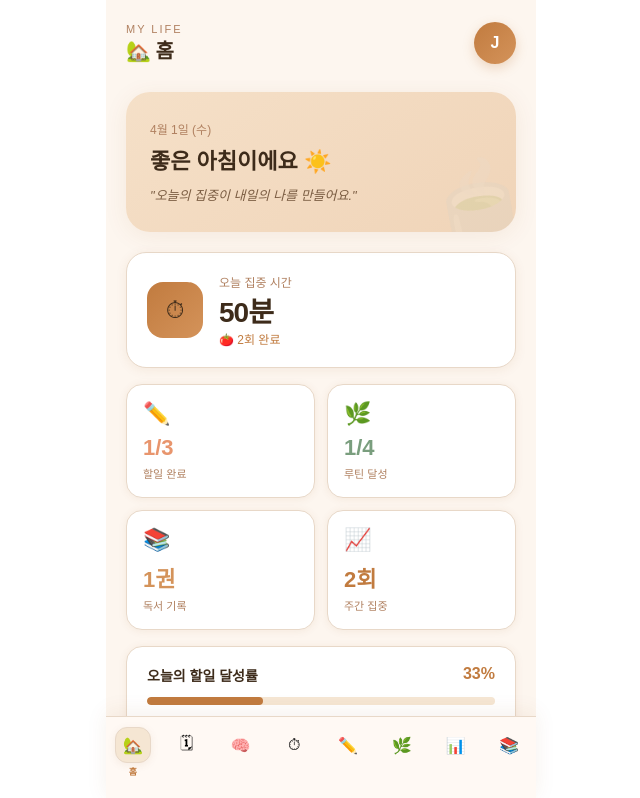
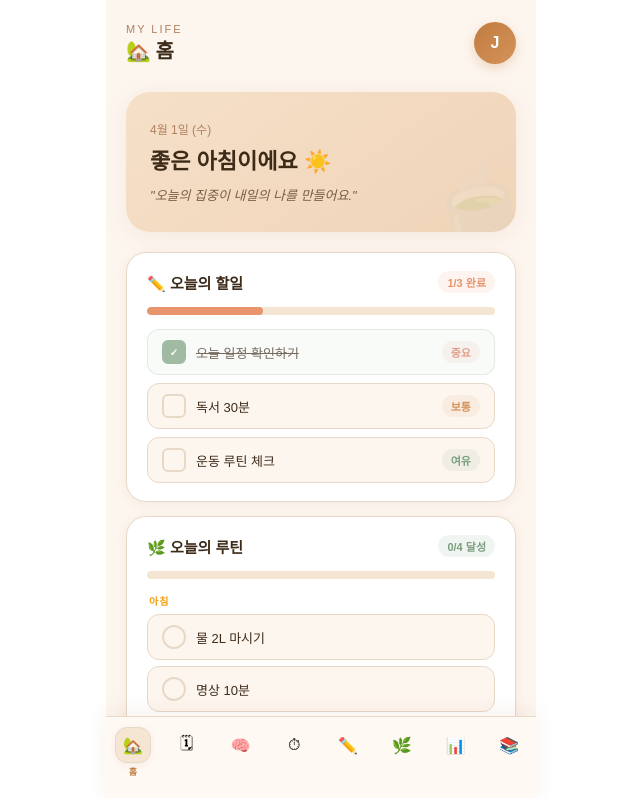
Before and after one commit to jinayou79-star/my-life-app, a React (Create React App) app: page / in a window 1280 px wide. Shown: the top 798 px of the page, without its empty margins (319-959 px from the left). Built offline with nearby package versions, Linux system fonts and the light colour scheme.

Commit message:
홈 화면 할일·루틴 체크 추가

```diff
--- a/src/App.js
+++ b/src/App.js
@@ -22,7 +22,7 @@ const C = {
 
 const TABS = [
   { id: "home", icon: "🏡", label: "홈" },
-  { id: "calendar", icon: "🗓", label: "캘린더" },
+  { id: "calendar", icon: "🗓", label: "일정" },
   { id: "study", icon: "🧠", label: "학습" },
   { id: "timer", icon: "⏱", label: "타이머" },
   { id: "todo", icon: "✏️", label: "할일" },
@@ -244,69 +244,94 @@ function Home({ todos, routines, sessions, readings }) {
         <div style={{ color: C.sub, fontSize: 13, fontStyle: "italic" }}>"{quote}"</div>
       </div>
 
-      {/* today's focus time */}
+      {/* 오늘의 할일 목록 */}
       <div style={{
         background: C.card, border: `1px solid ${C.border}`,
-        borderRadius: 20, padding: "20px",
-        marginBottom: 16,
-        boxShadow: `0 2px 12px ${C.shadow}`,
-        display: "flex", alignItems: "center", gap: 16,
+        borderRadius: 20, padding: "18px 20px",
+        marginBottom: 14, boxShadow: `0 2px 12px ${C.shadow}`,
       }}>
-        <div style={{
-          width: 56, height: 56, borderRadius: 16,
-          background: `linear-gradient(135deg, ${C.accent}, ${C.accentLight})`,
-          display: "flex", alignItems: "center", justifyContent: "center",
-          fontSize: 24, flexShrink: 0,
-        }}>⏱</div>
-        <div>
-          <div style={{ color: C.muted, fontSize: 12 }}>오늘 집중 시간</div>
-          <div style={{ color: C.text, fontSize: 28, fontWeight: 800, letterSpacing: -1 }}>
-            {Math.floor(totalMin / 60) > 0 && `${Math.floor(totalMin / 60)}시간 `}{totalMin % 60}분
-          </div>
-          <div style={{ color: C.accent, fontSize: 12 }}>🍅 {todaySessions.length}회 완료</div>
+        <div style={{ display: "flex", justifyContent: "space-between", alignItems: "center", marginBottom: 14 }}>
+          <div style={{ color: C.text, fontSize: 15, fontWeight: 800 }}>✏️ 오늘의 할일</div>
+          <Chip color={C.warm1}>{doneTodos}/{todos.length} 완료</Chip>
+        </div>
+        <ProgressBar value={todos.length ? doneTodos / todos.length : 0} color={C.warm1} />
+        <div style={{ marginTop: 14, display: "flex", flexDirection: "column", gap: 8 }}>
+          {todos.length === 0 && (
+            <div style={{ color: C.muted, fontSize: 13, textAlign: "center", padding: "12px 0" }}>할일 탭에서 추가해보세요!</div>
+          )}
+          {todos.map(t => (
+            <div key={t.id} style={{
+              display: "flex", alignItems: "center", gap: 10,
+              background: t.done ? `${C.sage}10` : C.bg,
+              border: `1px solid ${t.done ? C.sage + "44" : C.border}`,
+              borderRadius: 12, padding: "10px 14px",
+              opacity: t.done ? 0.7 : 1,
+            }}>
+              <div style={{
+                width: 20, height: 20, borderRadius: 6, flexShrink: 0,
+                border: `2px solid ${t.done ? C.sage : C.border}`,
+                background: t.done ? C.sage : "transparent",
+                display: "flex", alignItems: "center", justifyContent: "center",
+              }}>
+                {t.done && <span style={{ color: "#fff", fontSize: 10, fontWeight: 900 }}>✓</span>}
+              </div>
+              <span style={{
+                color: C.text, fontSize: 13, flex: 1,
+                textDecoration: t.done ? "line-through" : "none",
+              }}>{t.text}</span>
+              <Chip color={{ 중요: C.warm2, 보통: C.amber, 여유: C.sage }[t.pri] || C.muted}>{t.pri}</Chip>
+            </div>
+          ))}
         </div>
       </div>
 
-      {/* grid */}
-      <div style={{ display: "grid", gridTemplateColumns: "1fr 1fr", gap: 12, marginBottom: 16 }}>
-        {[
-          { label: "할일 완료", value: `${doneTodos}/${todos.length}`, icon: "✏️", color: C.warm1 },
-          { label: "루틴 달성", value: `${doneRoutines}/${routines.length}`, icon: "🌿", color: C.sage },
-          { label: "독서 기록", value: `${readings.length}권`, icon: "📚", color: C.amber },
-          { label: "주간 집중", value: `${sessions.length}회`, icon: "📈", color: C.accent },
-        ].map(s => (
-          <div key={s.label} style={{
-            background: C.card, border: `1px solid ${C.border}`,
-            borderRadius: 16, padding: "16px",
-            boxShadow: `0 1px 8px ${C.shadow}`,
-          }}>
-            <div style={{ fontSize: 22, marginBottom: 8 }}>{s.icon}</div>
-            <div style={{ color: s.color, fontSize: 22, fontWeight: 800 }}>{s.value}</div>
-            <div style={{ color: C.muted, fontSize: 11, marginTop: 4 }}>{s.label}</div>
-          </div>
-        ))}
-      </div>
-
-      {/* daily progress */}
+      {/* 루틴 달성 체크 */}
       <div style={{
         background: C.card, border: `1px solid ${C.border}`,
-        borderRadius: 16, padding: "18px 20px",
-        boxShadow: `0 1px 8px ${C.shadow}`,
+        borderRadius: 20, padding: "18px 20px",
+        boxShadow: `0 2px 12px ${C.shadow}`,
       }}>
-        <div style={{ display: "flex", justifyContent: "space-between", marginBottom: 12 }}>
-          <span style={{ color: C.text, fontSize: 14, fontWeight: 700 }}>오늘의 할일 달성률</span>
-          <span style={{ color: C.accent, fontWeight: 800 }}>
-            {todos.length ? Math.round(doneTodos / todos.length * 100) : 0}%
-          </span>
-        </div>
-        <ProgressBar value={todos.length ? doneTodos / todos.length : 0} color={C.accent} />
-        <div style={{ display: "flex", justifyContent: "space-between", marginTop: 14, marginBottom: 4 }}>
-          <span style={{ color: C.text, fontSize: 14, fontWeight: 700 }}>루틴 달성률</span>
-          <span style={{ color: C.sage, fontWeight: 800 }}>
-            {routines.length ? Math.round(doneRoutines / routines.length * 100) : 0}%
-          </span>
+        <div style={{ display: "flex", justifyContent: "space-between", alignItems: "center", marginBottom: 14 }}>
+          <div style={{ color: C.text, fontSize: 15, fontWeight: 800 }}>🌿 오늘의 루틴</div>
+          <Chip color={C.sage}>{doneRoutines}/{routines.length} 달성</Chip>
         </div>
         <ProgressBar value={routines.length ? doneRoutines / routines.length : 0} color={C.sage} />
+        <div style={{ marginTop: 14, display: "flex", flexDirection: "column", gap: 8 }}>
+          {routines.length === 0 && (
+            <div style={{ color: C.muted, fontSize: 13, textAlign: "center", padding: "12px 0" }}>루틴 탭에서 추가해보세요!</div>
+          )}
+          {["아침","오전","점심","오후","저녁","밤"].map(time => {
+            const group = routines.filter(r => r.time === time);
+            if (!group.length) return null;
+            const TCOLS = { 아침: "#f59e0b", 오전: "#60a5fa", 점심: "#34d399", 오후: "#a78bfa", 저녁: C.warm1, 밤: "#818cf8" };
+            return (
+              <div key={time}>
+                <div style={{ color: TCOLS[time], fontSize: 10, fontWeight: 800, letterSpacing: 1, marginBottom: 6, paddingLeft: 2 }}>{time.toUpperCase()}</div>
+                <div style={{ display: "flex", flexDirection: "column", gap: 6 }}>
+                  {group.map(r => (
+                    <div key={r.id} style={{
+                      display: "flex", alignItems: "center", gap: 10,
+                      background: r.doneToday ? `${TCOLS[time]}10` : C.bg,
+                      border: `1px solid ${r.doneToday ? TCOLS[time] + "44" : C.border}`,
+                      borderRadius: 12, padding: "10px 14px",
+                    }}>
+                      <div style={{
+                        width: 20, height: 20, borderRadius: "50%", flexShrink: 0,
+                        border: `2px solid ${r.doneToday ? TCOLS[time] : C.border}`,
+                        background: r.doneToday ? TCOLS[time] : "transparent",
+                        display: "flex", alignItems: "center", justifyContent: "center",
+                      }}>
+                        {r.doneToday && <span style={{ color: "#fff", fontSize: 10, fontWeight: 900 }}>✓</span>}
+                      </div>
+                      <span style={{ color: C.text, fontSize: 13, flex: 1 }}>{r.text}</span>
+                      {r.streak > 0 && <span style={{ color: "#f59e0b", fontSize: 11 }}>🔥{r.streak}</span>}
+                    </div>
+                  ))}
+                </div>
+              </div>
+            );
+          })}
+        </div>
       </div>
     </div>
   );
@@ -331,7 +356,7 @@ function Todo({ todos, setTodos }) {
       <STitle>할일 목록 ✏️</STitle>
       <div style={{ background: C.card, border: `1px solid ${C.border}`, borderRadius: 18, padding: 16, marginBottom: 16, boxShadow: `0 2px 12px ${C.shadow}` }}>
         <input value={input} onChange={e => setInput(e.target.value)} onKeyDown={e => e.key === "Enter" && add()}
-          placeholder="오늘 할 일을 적어보세요..."
+          placeholder="할일을 입력하세요..."
           style={{ width: "100%", background: C.bg, border: `1px solid ${C.border}`, borderRadius: 12, padding: "12px 14px", color: C.text, fontSize: 14, outline: "none", boxSizing: "border-box", marginBottom: 12 }} />
         <div style={{ display: "flex", gap: 8 }}>
           {Object.entries(PRIS).map(([p, col]) => (
@@ -1283,43 +1308,52 @@ const ProgressBar = ({ value, color }) => (
   </div>
 );
 
+// ── 로컬스토리지 헬퍼 ──────────────────────────────────────
+function useLocalStorage(key, defaultValue) {
+  const [value, setValue] = useState(() => {
+    try {
+      const saved = localStorage.getItem(key);
+      return saved ? JSON.parse(saved) : defaultValue;
+    } catch {
+      return defaultValue;
+    }
+  });
+
+  const setAndSave = (newVal) => {
+    setValue(prev => {
+      const resolved = typeof newVal === "function" ? newVal(prev) : newVal;
+      try { localStorage.setItem(key, JSON.stringify(resolved)); } catch {}
+      return resolved;
+    });
+  };
+
+  return [value, setAndSave];
+}
+
 // ── APP ────────────────────────────────────────────────────
 export default function App() {
   const [tab, setTab] = useState("home");
-  const [todos, setTodos] = useState([
+
+  const [todos, setTodos] = useLocalStorage("ml_todos", [
     { id: 1, text: "오늘 일정 확인하기", done: true, pri: "중요" },
     { id: 2, text: "독서 30분", done: false, pri: "보통" },
     { id: 3, text: "운동 루틴 체크", done: false, pri: "여유" },
   ]);
-  const [routines, setRoutines] = useState([
-    { id: 1, text: "물 2L 마시기", time: "아침", doneToday: false, streak: 5 },
-    { id: 2, text: "명상 10분", time: "아침", doneToday: true, streak: 12 },
-    { id: 3, text: "산책 20분", time: "오후", doneToday: false, streak: 3 },
-    { id: 4, text: "독서 30분", time: "저녁", doneToday: false, streak: 8 },
-  ]);
-  const [sessions, setSessions] = useState([
-    { id: 1, label: "공부", duration: 25, date: todayKey, time: "09:00" },
-    { id: 2, label: "업무", duration: 25, date: todayKey, time: "10:30" },
-  ]);
-  const [readings, setReadings] = useState([
-    { id: 1, title: "아주 작은 습관의 힘", minutes: 40, page: 120, note: "시스템이 목표보다 중요하다", date: todayKey },
+
+  const [routines, setRoutines] = useLocalStorage("ml_routines", [
+    { id: 1, text: "물 2L 마시기", time: "아침", doneToday: false, streak: 0 },
+    { id: 2, text: "명상 10분", time: "아침", doneToday: false, streak: 0 },
+    { id: 3, text: "산책 20분", time: "오후", doneToday: false, streak: 0 },
+    { id: 4, text: "독서 30분", time: "저녁", doneToday: false, streak: 0 },
   ]);
 
-  const [events, setEvents] = useState([
-    { id: 1, title: "팀 미팅", date: todayKey, time: "14:00", important: false },
-    { id: 2, title: "병원 예약", date: todayKey, time: "10:00", important: true },
-  ]);
+  const [sessions, setSessions] = useLocalStorage("ml_sessions", []);
 
-  const [studyLogs, setStudyLogs] = useState([
-    {
-      id: 1, title: "이차방정식 풀이", subject: "수학", memo: "근의 공식 외우기, 판별식 D=b²-4ac",
-      image: null, date: todayKey,
-      reviews: REVIEW_INTERVALS.map(iv => ({
-        id: `1-${iv.days}`, days: iv.days, label: iv.label, emoji: iv.emoji,
-        dueDate: addDays(todayKey, iv.days), done: false, doneDate: null,
-      })),
-    },
-  ]);
+  const [readings, setReadings] = useLocalStorage("ml_readings", []);
+
+  const [events, setEvents] = useLocalStorage("ml_events", []);
+
+  const [studyLogs, setStudyLogs] = useLocalStorage("ml_studylogs", []);
 
   const views = {
     home: <Home todos={todos} routines={routines} sessions={sessions} readings={readings} />,
```
